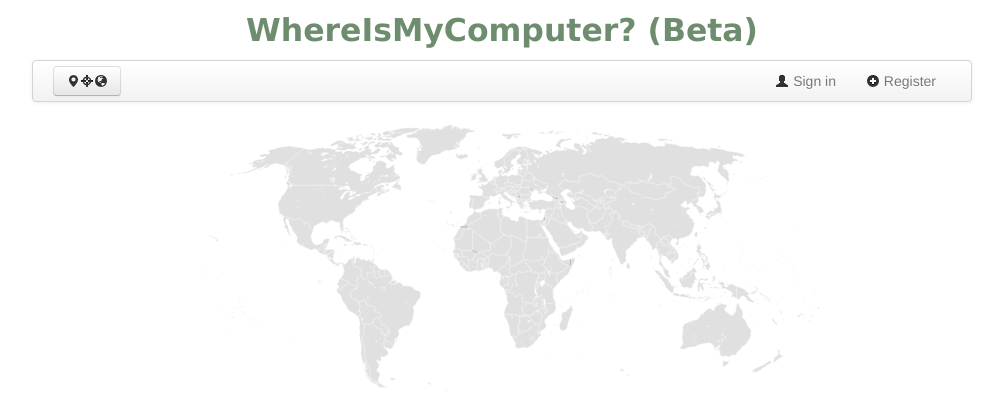
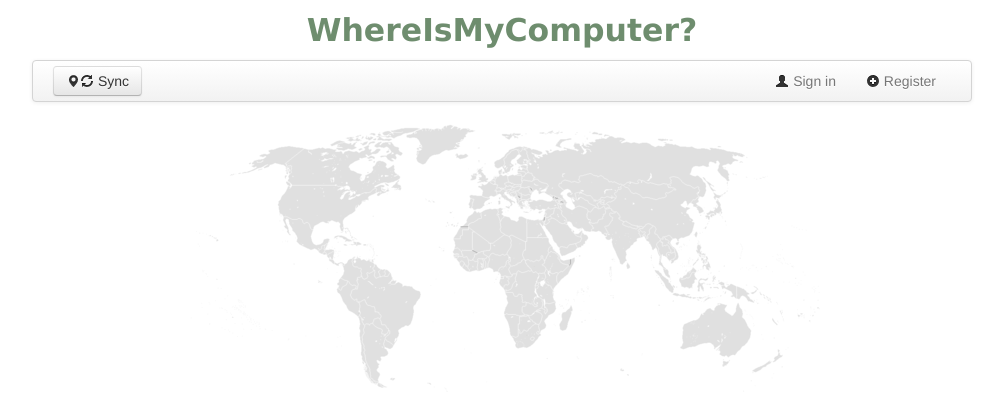
Before and after one commit to alexreidy/WhereIsMyComputer, a PHP site: page / in a window 1280 px wide. Shown: the top 420 px of the page, without its empty margins (138-1141 px from the left). Run offline with PHP 8.4, Linux system fonts and the light colour scheme; data that the repository does not hold is empty; some libraries are stand-ins or nearby versions.

Commit message:
Polishing

```diff
--- a/index.php
+++ b/index.php
@@ -15,10 +15,10 @@
     </head>
     <body>
         <div class="container">
-            <center><h2 style="color:#6E8D6E; font-family:verdana;">WhereIsMyComputer? (Beta)</h2></center>
+            <center><h2 style="color:#6E8D6E; font-family:verdana;">WhereIsMyComputer?</h2></center>
             <div class="navbar">
                 <div class="navbar-inner">
-                    <button id="trackButton" class="btn"><i class="icon-map-marker"></i><i class="icon-screenshot"></i><i class="icon-globe"></i></button>
+                    <button id="trackButton" class="btn"><i class="icon-map-marker"></i><i class="icon-refresh"></i> Sync</button>
                     <ul class="nav pull-right">
                         <li><a id="signInMenuLink" href="#signInModal" data-toggle="modal"><i class="icon-user"></i> Sign in</a></li>
                         <li><a id="signOutMenuLink" href="#"><i class="icon-off"></i> Sign out</a></li>
@@ -26,6 +26,7 @@
                     </ul>
                 </div>
             </div>
+
             <div id="mapArea" class="container" style="text-align:center;">
                 <img id="map"></img>
                 <p class="muted" id="coordinates"></p>
--- a/scripts/app.js
+++ b/scripts/app.js
@@ -80,14 +80,14 @@ $(document).ready(function() {
         prevLatitude = latitude, prevLongitude = longitude;
 
         map.src = "http://maps.googleapis.com/maps/api/staticmap?center=" + latitude + "," + longitude + "&zoom=17&size=1000x400&maptype=roadmap&markers=color:red%7Clabel:x%7C" + latitude + "," + longitude + "&sensor=false";
-        $('#coordinates').html(latitude + ', ' + longitude);
+        $('#coordinates').html('Last seen: ' + latitude + ', ' + longitude);
     }
 
     $('#trackButton').click(function() {
         if (!isLoggedIn()) {
             alert("Please sign in first");
         } else {
-            if (confirm("WARNING\nAre you sure you want to start tracking this device? Doing so will overwrite the current location data.")) {
+            if (confirm("Are you sure you want to periodically send your location to the server? Your previous location will be overwritten.")) {
                 monitorLocation();
             }
         }
```
